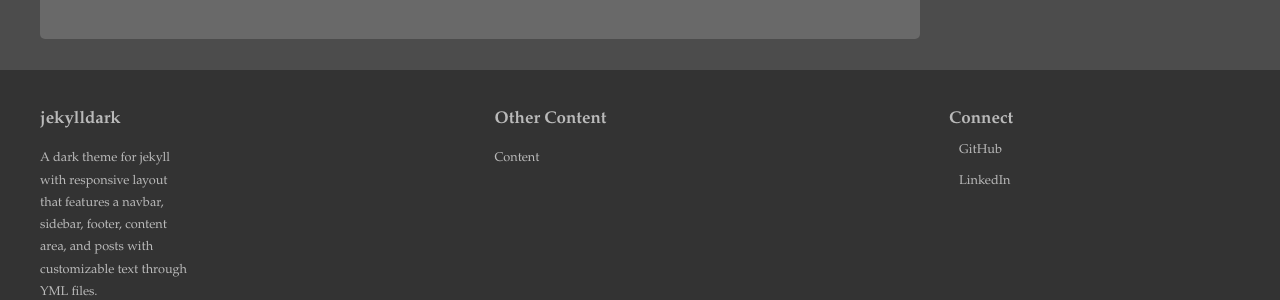
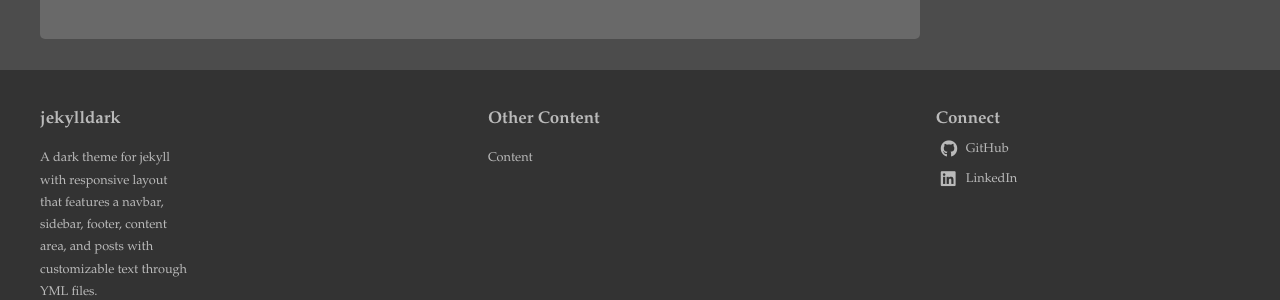
Before and after one commit to sutterj/jekylldark, a Jekyll site: the page built from index.html, in a window 1280 px wide and 900 px high, scrolled down 864 px. Shown: the part 517-817 px from the top of the window. Built offline with Jekyll 4.4.1, drawn with Linux system fonts in a browser that asks for light colours; nearby versions of some CDN libraries.

Commit message:
Update head.html

```diff
--- a/_includes/head.html
+++ b/_includes/head.html
@@ -2,3 +2,4 @@
 <meta name="viewport" content="width=device-width">
 <meta name="Description" content="{{ site.title-description }}">
 <link rel="stylesheet" href="{{ "/assets/css/style.css" | relative_url }}">
+<link rel="stylesheet" href="https://use.fontawesome.com/releases/v5.8.1/css/all.css" integrity="sha384-50oBUHEmvpQ+1lW4y57PTFmhCaXp0ML5d60M1M7uH2+nqUivzIebhndOJK28anvf" crossorigin="anonymous">
```
